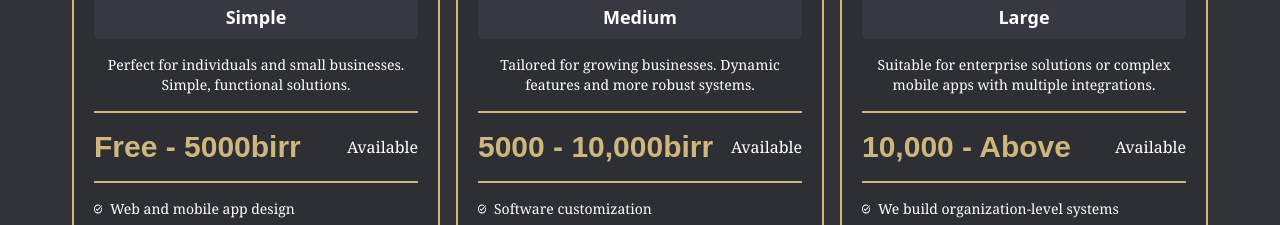
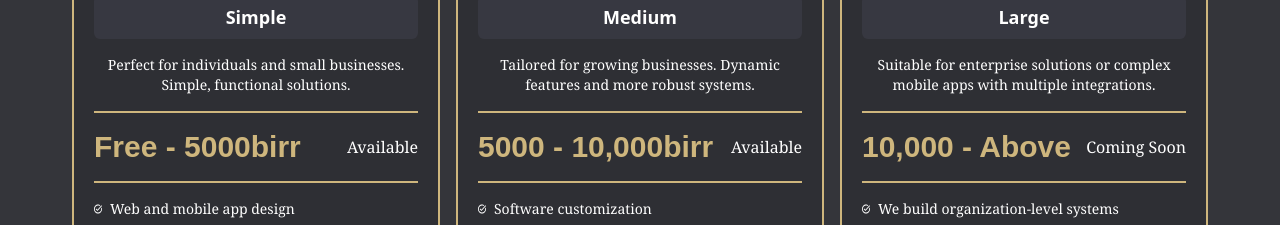
Before and after one commit to AbdiTefera1/myportfolio, a Next.js app: page / in a window 1280 px wide. Shown: the part 980-1205 px from the top of the page. Built offline with nearby package versions, Linux system fonts and the light colour scheme.

Commit message:
Update Services.tsx

```diff
--- a/app/components/Services.tsx
+++ b/app/components/Services.tsx
@@ -9,10 +9,11 @@ interface ServiceCardProps {
     description: string;
     priceRange: string;
     services: string[];
+    status: string;
   }
 
 
-  const ServiceCard: React.FC<ServiceCardProps> = ({ title, description, priceRange, services }) => {
+  const ServiceCard: React.FC<ServiceCardProps> = ({ title, description, priceRange, services, status }) => {
     return (
   <div className='border-2 border-[#ceb67d] p-5 rounded-lg space-y-4 bg-[#2E2F34] transition-all duration-300 flex-1 m-2'>
     <h3 className='bg-[#373841] px-3 rounded-md font-sans font-bold py-2 text-center text-lg'>{title}</h3>
@@ -20,7 +21,7 @@ interface ServiceCardProps {
     <div className='border-[#ceb67d] border w-full'></div>
     <div className='flex justify-between items-center'>
       <span className='text-[#ceb67d] font-bold text-3xl'>{priceRange}</span>
-      <p className='font-serif'>Available</p>
+      <p className='font-serif'>{status}</p>
     </div>
     <div className='border-[#ceb67d] border w-full'></div>
     <ul className='text-sm font-serif font-light space-y-2'>
@@ -56,6 +57,7 @@ const Services = () => {
             "Document editing and PowerPoint preparation",
             "Logo design"
           ]}
+            status="Available"
         />
         {/* Card 2 */}
         <ServiceCard
@@ -71,6 +73,7 @@ const Services = () => {
             "Simple delivery apps",
             "More functionality, user interaction, and backend integration"
           ]}
+            status="Available"
         />
         {/* Card 3 */}
         <ServiceCard
@@ -78,6 +81,7 @@ const Services = () => {
           description="Suitable for enterprise solutions or complex mobile apps with multiple integrations."
           priceRange="10,000 - Above"
           services={["We build organization-level systems"]}
+           status="Coming Soon"
         />
       </div>
 
```
